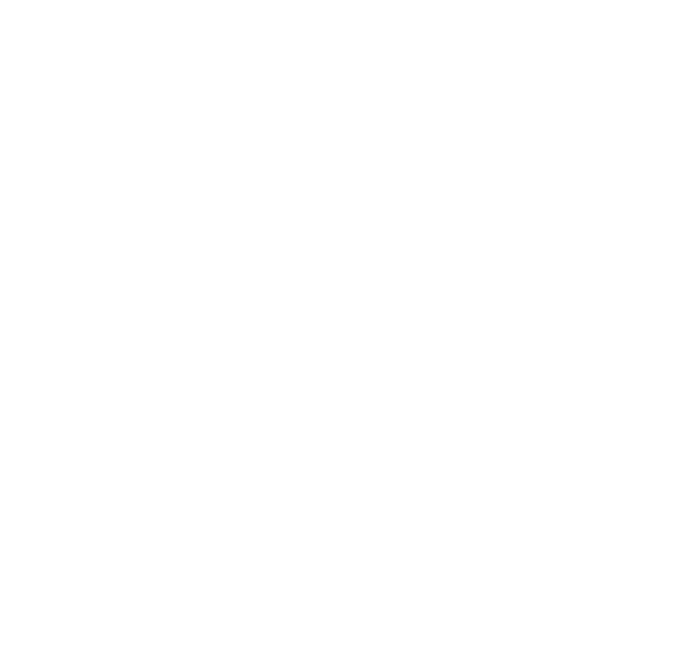
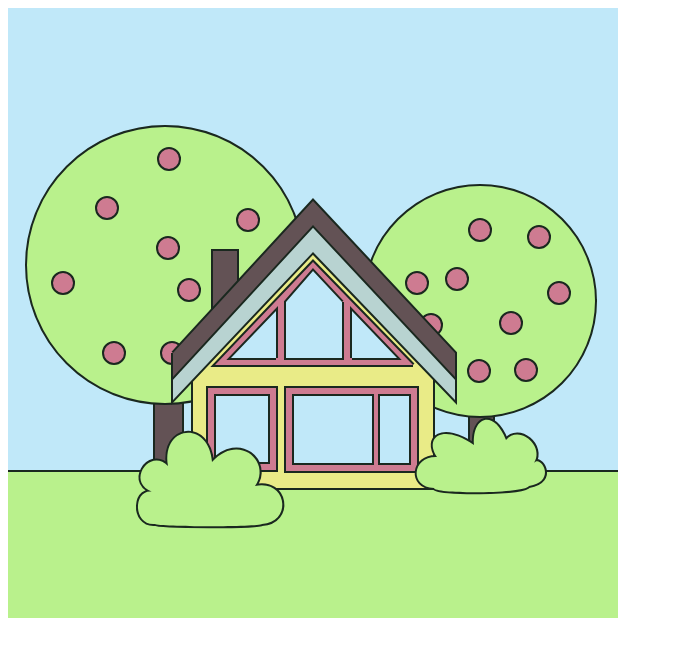
Before and after one commit to tsuyune/drawing-on-canvas, a plain HTML site: page house.html in a window 1280 px wide. Shown: the whole page, without its empty margins (0-673 px from the left). Drawn offline with Linux system fonts and the light colour scheme; the site is published under a folder, as on GitHub Pages, so addresses that start at the root find nothing.

Commit message:
fix: change js path

```diff
--- a/house.html
+++ b/house.html
@@ -12,7 +12,7 @@
     <canvas id="house" width="610" height="610">
         Вы видите это сообщение, потому что Ваш браузер не поддерживает canvas.
     </canvas>
-    <script src="/js/script.js"></script>
+    <script src="js/script.js"></script>
 </body>
 
 </html>
```
Also changed, not shown: index.html (+1 -1 lines).
